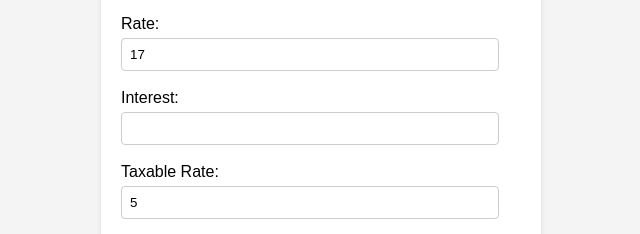
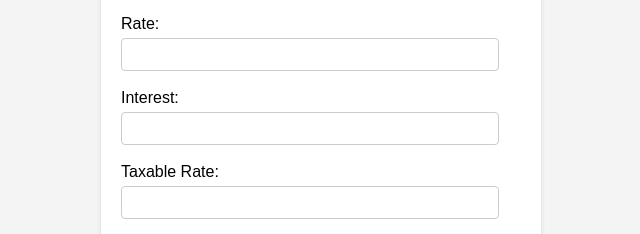
Before and after one commit to CMogore/JSPROJECT, a plain HTML site: page index.html in a window 1280 px wide. Shown: the part 253-487 px from the top of the page, 319-959 px from the left. Drawn offline with Linux system fonts and the light colour scheme.

Commit message:
removereadonly

```diff
--- a/index.html
+++ b/index.html
@@ -66,11 +66,11 @@
         <label for="amount">Amount:</label>
         <input type="number" id="amount" name="amount"><br><br>
         <label for="rate">Rate:</label>
-        <input type="number" id="rate" name="rate" value="17"readonly><br><br>
+        <input type="number" id="rate" name="rate" ><br><br>
         <label for="interest">Interest:</label>
         <input type="number" id="interest" name="interest" readonly><br><br>
         <label for="taxable">Taxable Rate:</label>
-        <input type="number" id="taxable" name="taxable" value="5"readonly><br><br>
+        <input type="number" id="taxable" name="taxable" ><br><br>
         <label for="tax">Tax:</label>
         <input type="number" id="tax" name="tax" readonly><br><br>
         <label for="total">Total:</label>
```
